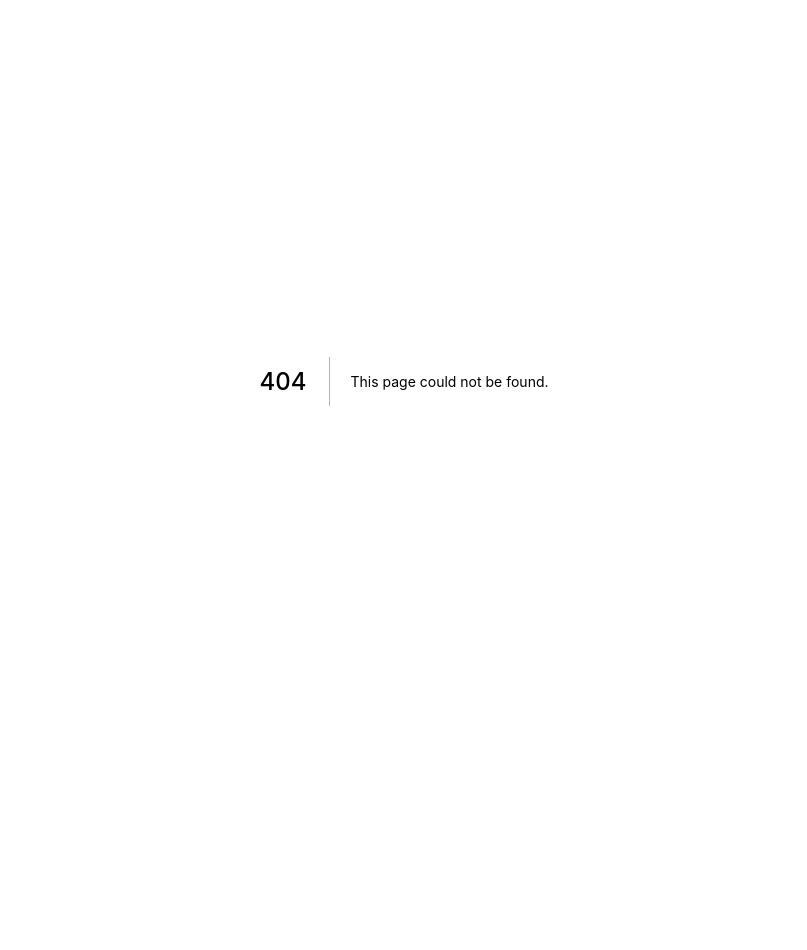
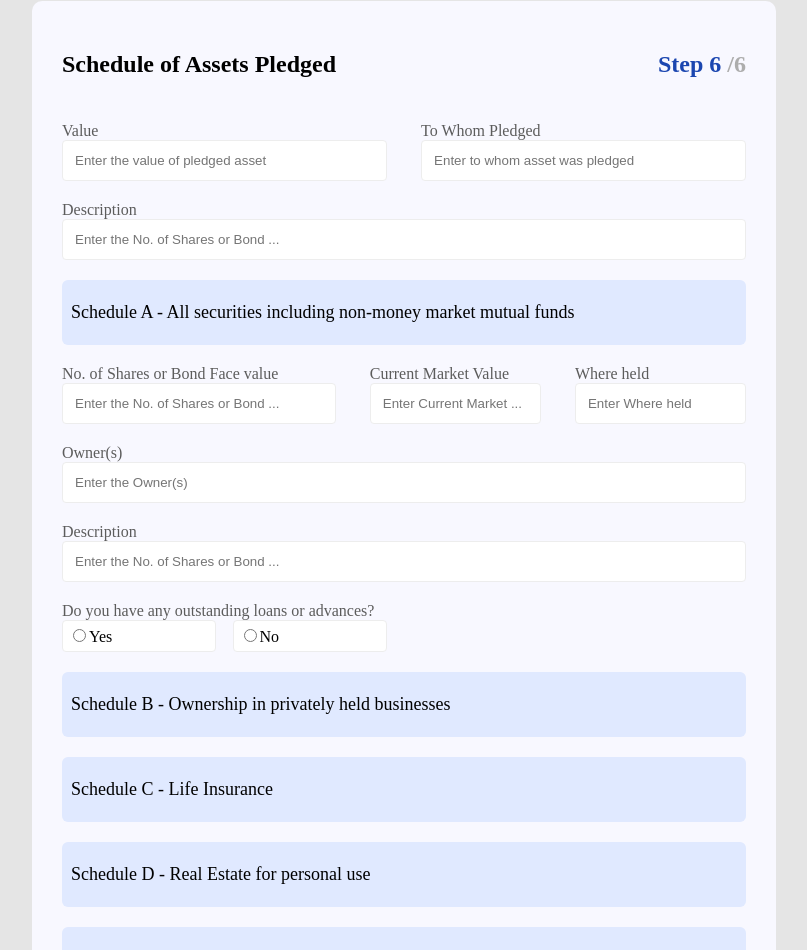
Before and after one commit to Halo-Business-Finance/halo-borrower, a Next.js app: page /assets in a window 1280 px wide. Before the commit this address had no page. Shown: the part 139-1089 px from the top of the page, without its empty margins (236-1043 px from the left). Before the commit the page ends 920 px from the top, so only its background shows below. Built offline with nearby package versions, Linux system fonts and the light colour scheme.

Commit message:
assets page added

```diff
--- /dev/null
+++ b/pages/assets.js
@@ -0,0 +1,332 @@
+import Head from 'next/head';
+import styled from 'styled-components';
+
+const Hero = styled.div`
+display: flex;
+justify-content: center;
+align-items: center;
+background: #E5E5E5;
+padding: 20px;
+
+.formstyle{
+  width: 60%;
+  background: #F8F8FF;
+  border-radius: 10px;
+
+}
+.Form-design{
+  padding: 30px 30px 30px 30px;
+
+}
+
+.textbox{
+  width:100%;
+  padding: 12px;
+}
+
+.radio-four{
+  column-count: 4;
+  width:100%;
+  display:inline-block;
+  column-gap:5%;
+}
+
+.radio-three{
+  column-count: 3;
+  width:100%;
+  display:inline-block;
+  column-gap:5%;
+}
+
+.radio-two{
+  column-count: 2;
+  width:100%;
+  display:inline-block;
+  column-gap:5%;
+}
+
+.form-row-one{
+  column-count: 2;
+  width:100%;
+  display:inline-block;
+  column-gap:5%;
+}
+
+.form-row-two{
+  width:100%;
+  display:inline-block;
+}
+
+.form-row-three{
+  width:100%;
+  display:inline-block;
+
+}
+
+.form-row-four{
+  width:100%;
+  display:inline-block;
+}
+
+.form-city{
+  width:40%;
+  display:inline-block;
+  margin-right:5%;
+}
+
+.form-state{
+  width:25%;
+  display:inline-block;
+  margin-right:5%;
+}
+
+.form-zip{
+  width:25%;
+  display:inline-block;
+}
+
+.form-addess{
+  width:60%;
+  display:inline-block;
+  margin-right:5%;
+}
+
+.form-phone{
+  width:40%;
+  display:inline-block;
+  margin-right:5%;
+}
+
+.form-website{
+  width:55%;
+  display:inline-block;
+}
+
+.form-suite{
+  width:35%;
+  display:inline-block;
+}
+
+.form-head{
+  display:inline-block;
+  width:100%;
+}
+
+.active{
+  color:#1B46B0;
+  display:inline;
+}
+
+.heading{
+  display:inline;
+  float:left;
+}
+
+.heading-step{
+  display:inline;
+  color:#ADADAD;
+  float:right;
+}
+
+.formlabel{
+  color: #5C5C5C;
+}
+
+.textbox{
+  border-radius: 4px;
+  border: 1px solid #ededed;
+}
+
+.form-gap{
+  margin-top:20px;
+}
+
+input[type=submit]{
+
+  background-color: #F3BA17;
+  border: none;
+  color: black;
+  font-weight: 600;
+  border-radius:8px;
+  padding: 14px 30px;
+  text-decoration: none;
+  cursor: pointer;
+
+}
+
+.form-row-button{
+  width:100%;
+  justify-content:center;
+  align-items: center;
+  display: flex;
+  margin:20px 0px 20px 0px;
+}
+
+.radio-container{
+  padding: 5px 5px 5px 5px;
+  border: 1px solid #ededed;
+  border-radius: 4px;
+  background-color:white;
+}
+.form-header{
+    display: inline-block;
+    width: 100%;
+    background: rgba(224, 233, 255, 1);
+    border-radius: 6px;
+    padding: 1px;
+
+}
+
+.form-header p{
+    font-family: Mulish;
+    font-style: normal;
+    font-weight: 400;
+    font-size: 18px;
+    line-height: 150%;
+    padding: 0 8px;
+    cursor: pointer;
+}
+
+
+
+
+
+`;
+
+
+export default function Form() {
+  return (
+    <>
+      <Head>
+        <title>Form</title>
+        <link rel='icon' href='/favicon.ico' />
+      </Head>
+      <Hero>
+
+        <form className="formstyle" action="form5">
+
+          <section className="Form-design">
+
+            <div className="form-head">
+              <h2 className="heading">Schedule of Assets Pledged</h2>
+              <h2 className="heading-step"><p className="active">Step 6</p> /6</h2>
+            </div>
+
+
+            <div className="form-row-one form-gap">
+              <div className="form-group form-name">
+                <label htmlFor="fname" className="formlabel ">Value</label>
+                <input id="firstname" className="textbox" type="text" autoComplete="fname" placeholder="Enter the value of pledged asset" required />
+              </div>
+              <div className="form-group form-name">
+                <label htmlFor="fname" className="formlabel ">To Whom Pledged</label>
+                <input id="firstname" className="textbox" type="text" autoComplete="fname" placeholder="Enter to whom asset was pledged" required />
+              </div>
+
+            </div>
+
+            <div className="form-row form-gap">
+                <div className="form-group form-name">
+                    <label htmlFor="fname" className="formlabel">Description</label>
+                    <input id="city" className="textbox" type="text" autoComplete="fname" placeholder="Enter the No. of Shares or Bond ..." required />
+                </div>
+            </div>
+
+            <div className="form-row form-gap">
+                <div className="form-group form-name form-header">
+                    <p>Schedule A - All securities including non-money market mutual funds </p>
+                </div>
+            </div>
+
+            <div className="form-row-three form-gap">
+              <div className="form-group form-city">
+                <label htmlFor="fname" className="formlabel">No. of Shares or Bond Face value</label>
+                <input id="city" className="textbox" type="state" autoComplete="fname" placeholder="Enter the No. of Shares or Bond ..." required />
+              </div>
+              <div className="form-group form-state">
+                <label htmlFor="fname" className="formlabel">Current Market Value</label>
+                <input id="state" className="textbox" type="text" autoComplete="fname" placeholder="Enter Current Market ..." required />
+              </div>
+              <div className="form-group form-zip">
+                <label htmlFor="fname" className="formlabel">Where held</label>
+                <input id="zipcode" className="textbox" type="text" autoComplete="fname" placeholder="Enter Where held" required />
+              </div>
+            </div>
+
+            <div className="form-row form-gap">
+              <div className="form-group form-name">
+                <label htmlFor="fname" className="formlabel ">Owner(s)</label>
+                <input id="firstname" className="textbox" type="text" autoComplete="fname" placeholder="Enter the Owner(s)" required />
+              </div>
+            </div>
+
+            <div className="form-row form-gap">
+                <div className="form-group form-name">
+                    <label htmlFor="fname" className="formlabel">Description</label>
+                    <input id="city" className="textbox" type="text" autoComplete="fname" placeholder="Enter the No. of Shares or Bond ..." required />
+                </div>
+            </div>
+
+            <div className="form-row-one form-gap">
+              <div className="form-group form-name">
+                <label htmlFor="ffti" className="formlabel">Do you have any outstanding loans or advances?</label>
+                <div className="radio-two">
+
+                  <div className="radio-container">
+                    <input type="radio"  name="radio" />
+                    <label>Yes</label>
+                  </div>
+
+                  <div className="radio-container">
+                    <input type="radio"  name="radio" />
+                    <label>No</label>
+                  </div>
+
+                </div>
+              </div>
+
+            </div>
+            <div className="form-row form-gap">
+                <div className="form-group form-name form-header">
+                    <p>Schedule B - Ownership in privately held businesses </p>
+                </div>
+            </div>
+
+            <div className="form-row form-gap">
+                <div className="form-group form-name form-header">
+                    <p>Schedule C - Life Insurance </p>
+                </div>
+            </div>
+
+            <div className="form-row form-gap">
+                <div className="form-group form-name form-header">
+                    <p>Schedule D - Real Estate for personal use </p>
+                </div>
+            </div>
+
+            <div className="form-row form-gap">
+                <div className="form-group form-name form-header">
+                    <p>Schedule E - Real Estate Investments (Majority ownership only)</p>
+                </div>
+            </div>
+            <div className="form-row form-gap">
+                <div className="form-group form-name form-header">
+                    <p>Schedule F - Notes Payable</p>
+                </div>
+            </div>
+
+          </section>
+
+
+          <div className="form-row-button">
+            <input type="submit" id="button" value="Continue" />
+          </div>
+
+        </form>
+      </Hero>
+
+
+
+    </>
+  );
+}
```
Also changed, not shown: pages/income1.js (+8 -0 lines), pages/liabilities.js (+9 -0 lines).
